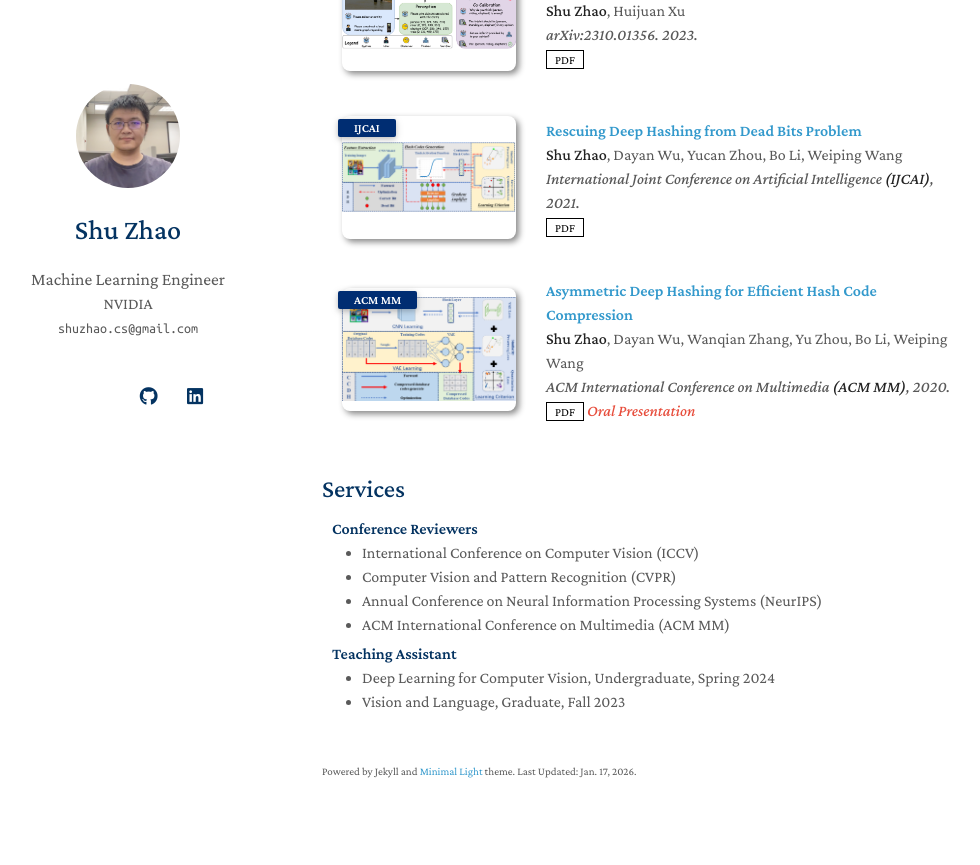
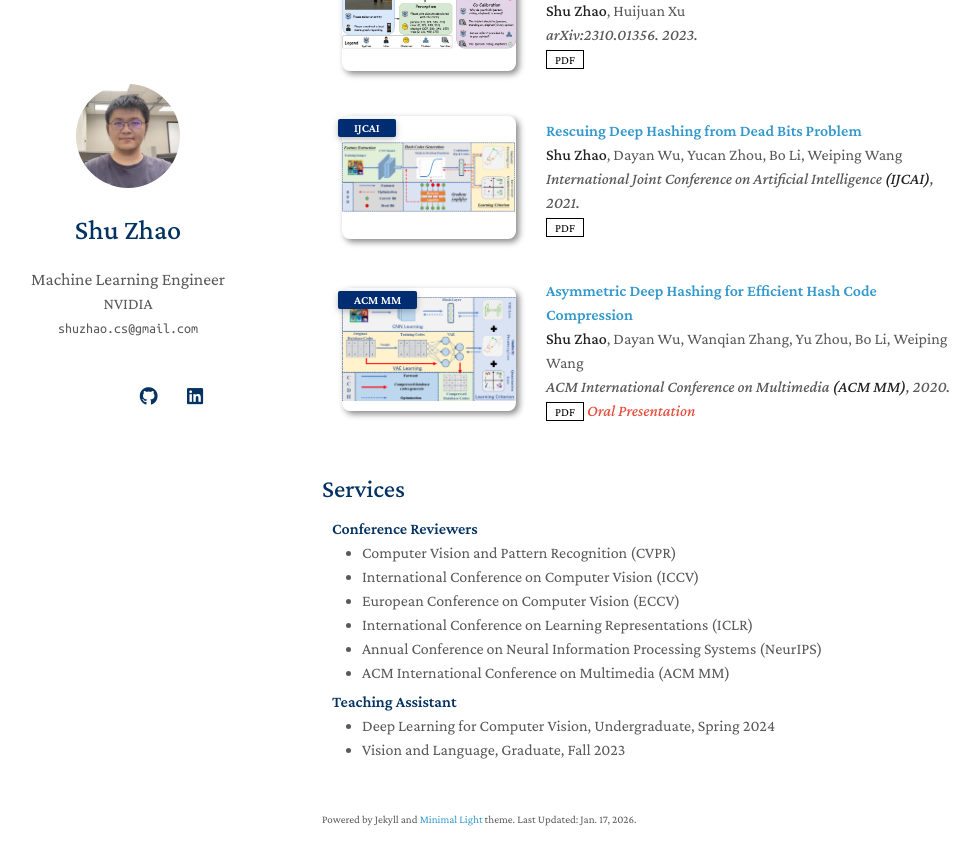
Before and after one commit to Tree-Shu-Zhao/Tree-Shu-Zhao.github.io, a Jekyll site: the page built from index.md, in a window 1280 px wide and 900 px high, scrolled down 2062 px. Shown: the top 865 px of the window, without its empty margins (148-1128 px from the left). Built offline with Jekyll 4.4.1, drawn with Linux system fonts in a browser that asks for light colours; nearby versions of some CDN libraries; a style sheet for code colours, icons or effects is not loaded; our own code applies the rules of GitHub Pages for plain Markdown files.

Commit message:
Update services.md

```diff
--- a/_includes/services.md
+++ b/_includes/services.md
@@ -3,8 +3,10 @@
 <h4 style="margin:0 10px 0;">Conference Reviewers</h4>
 
 <ul style="margin:0 0 5px;">
+  <li><a href="https://cvpr.thecvf.com/"><autocolor>Computer Vision and Pattern Recognition (CVPR)</autocolor></a></li>
   <li><a href="https://iccv.thecvf.com/"><autocolor>International Conference on Computer Vision (ICCV)</autocolor></a></li>
-  <li><a href="https://cvpr.thecvf.com/"><autocolor>Computer Vision and Pattern Recognition (CVPR)</autocolor></a></li>
+  <li><a href="https://eccv.ecva.net/"><autocolor>European Conference on Computer Vision (ECCV)</autocolor></a></li>
+  <li><a href="https://iclr.cc/"><autocolor>International Conference on Learning Representations (ICLR)</autocolor></a></li>
   <li><a href="https://neurips.cc/"><autocolor>Annual Conference on Neural Information Processing Systems (NeurIPS)</autocolor></a></li>
   <li><a href="https://dl.acm.org/conference/mm"><autocolor>ACM International Conference on Multimedia (ACM MM)</autocolor></a></li>
 </ul>
```
